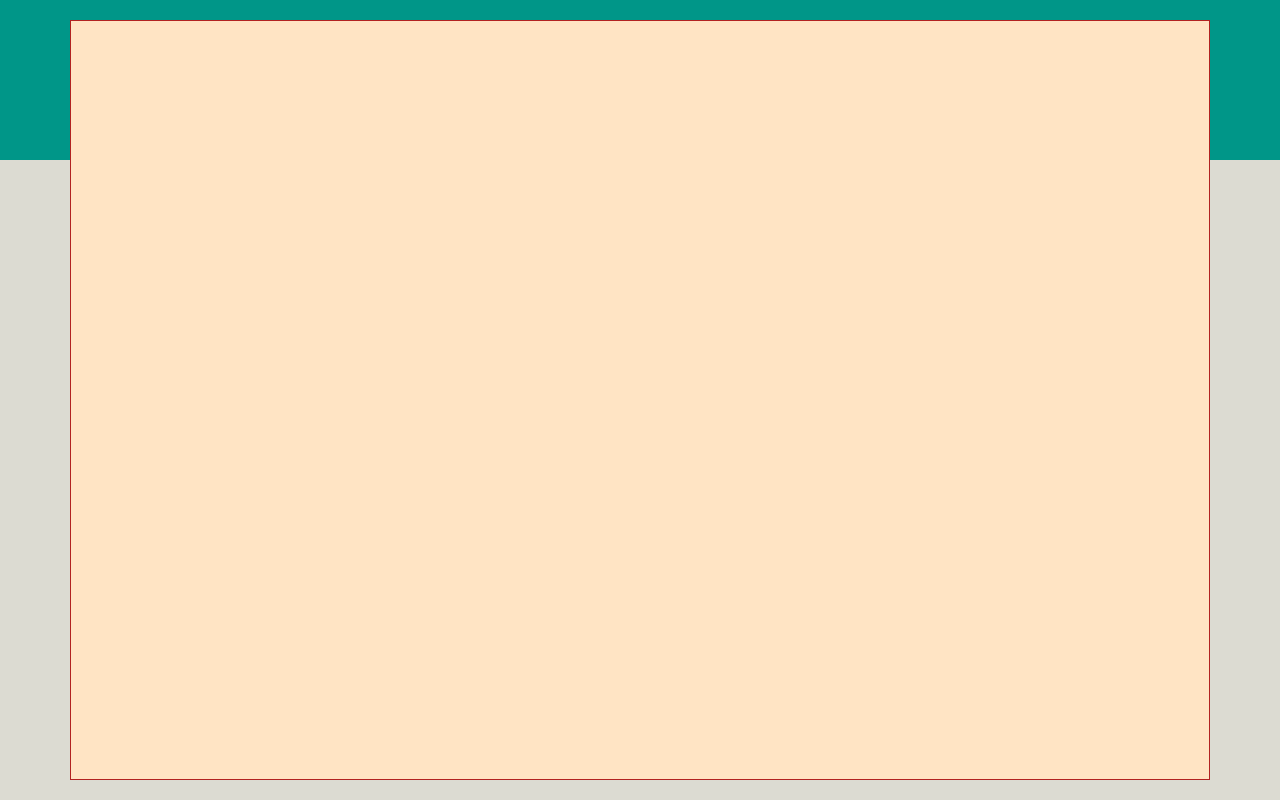
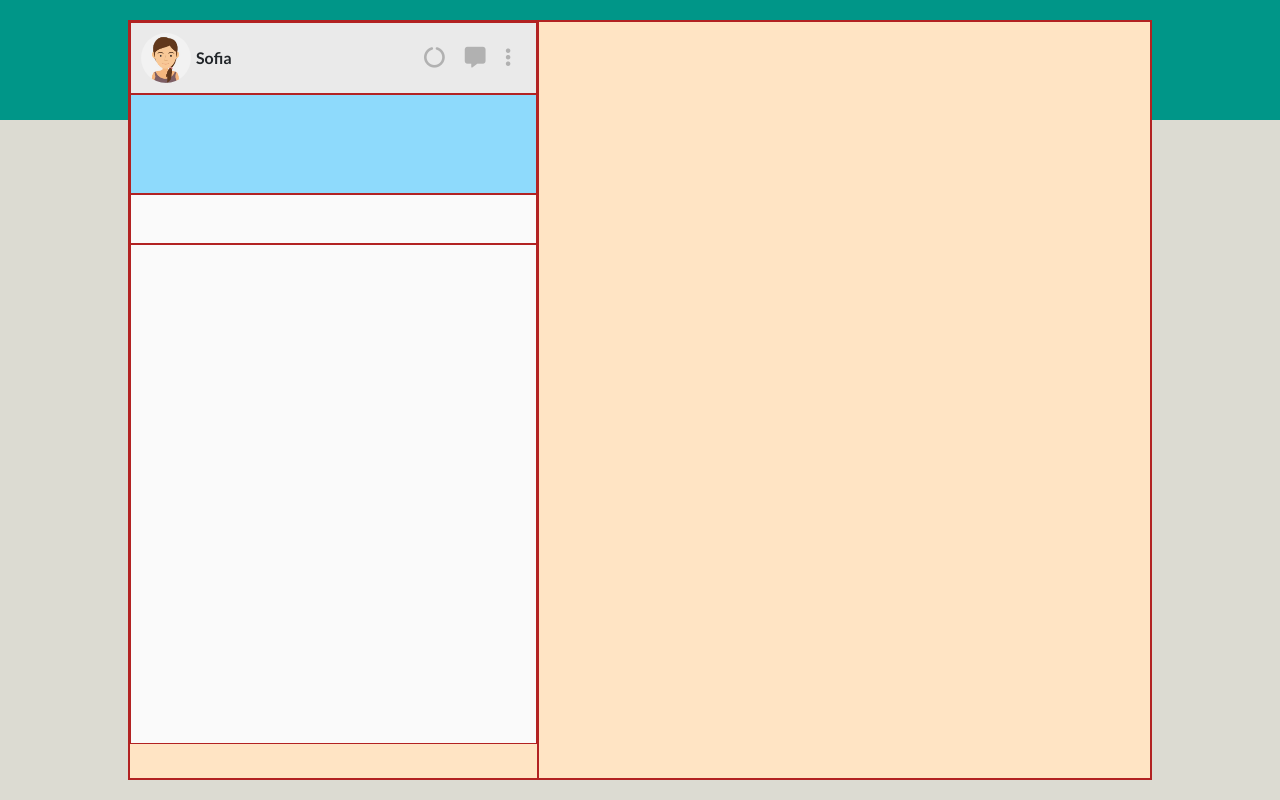
Before and after one commit to DenisConsta/vue-boolzapp, a plain HTML site: page milestone-1/index.html in a window 1280 px wide. Drawn offline with nearby package versions, Linux system fonts and the light colour scheme.

Commit message:
[add] .account (HTML content)

```diff
--- a/milestone-1/assets/css/style.css
+++ b/milestone-1/assets/css/style.css
@@ -8,6 +8,7 @@
   --color-default: #EAEAEA;
   --color-blue: #8EDAFC;
   --color-green: #D5F9BA;
+  --color-white: #FAFAFA;
 }
 
 body{
@@ -31,12 +32,12 @@ body{
 }
 
 .topBack{
-  height: 20%;
+  height: 15%;
   background-color: var(--color-primary);
 }
 
 .bottomBack{
-  height: 80%;
+  height: 85%;
   background-color: var(--color-secondary);
 }
 
@@ -47,8 +48,78 @@ body{
   min-height: 100vh;
 }
 
-/* ? content */
-#content{
+/* ? app */
+#app{
   min-height: 95vh;
+  min-width: 1000px;
+  width: 80%;
+  display: flex;
+}
 
+/* ? Contacts */
+#contacts{
+  width: 40%;
 }
+
+/* ? Account */
+#account{
+  display: flex;
+  justify-content: space-between;
+  align-items: center;
+  padding: 10px;
+  background-color: var(--color-default);
+}
+
+/* todo left */
+.left{
+  display: flex;
+  align-items: center;
+  gap: 5px;
+}
+
+.img-profile img{
+  height: 50px;
+  border-radius: 50%;
+}
+
+/* todo right */
+.right{
+  display: flex;
+  gap: 10px;
+  margin-right: 10px;
+  font-size: 1.3rem;
+  color: #B1B1B1;
+}
+
+.right i{
+  cursor: pointer;
+  padding: 5px;
+  transition: .3s;
+}
+
+.right i:hover{
+  color: #575656;
+}
+
+/* ? Notification */
+.notification{
+  background-color: var(--color-blue);
+  height: 100px;
+}
+
+/* ? ChatViewer */
+#chatViewer{
+  width: 60%;
+}
+
+/* ? SearchChat */
+.searchChat{
+  background-color: var(--color-white);
+  height: 50px;
+}
+
+/* ? recentChats */
+.recentChats{
+  height: 500px;
+  background-color: var(--color-white);
+}
--- a/milestone-1/index.html
+++ b/milestone-1/index.html
@@ -1,21 +1,27 @@
 <!DOCTYPE html>
 <html lang="en">
+
 <head>
   <meta charset="UTF-8">
   <meta http-equiv="X-UA-Compatible" content="IE=edge">
   <meta name="viewport" content="width=device-width, initial-scale=1.0">
 
   <!-- * Bootstrap -->
-    <link href="https://cdn.jsdelivr.net/npm/bootstrap@5.0.2/dist/css/bootstrap.min.css" rel="stylesheet" integrity="sha384-EVSTQN3/azprG1Anm3QDgpJLIm9Nao0Yz1ztcQTwFspd3yD65VohhpuuCOmLASjC" crossorigin="anonymous">
+  <link href="https://cdn.jsdelivr.net/npm/bootstrap@5.0.2/dist/css/bootstrap.min.css" rel="stylesheet"
+    integrity="sha384-EVSTQN3/azprG1Anm3QDgpJLIm9Nao0Yz1ztcQTwFspd3yD65VohhpuuCOmLASjC" crossorigin="anonymous">
 
   <!-- * JS Bundle Bootstrap -->
-    <script src="https://cdn.jsdelivr.net/npm/bootstrap@5.0.2/dist/js/bootstrap.bundle.min.js" integrity="sha384-MrcW6ZMFYlzcLA8Nl+NtUVF0sA7MsXsP1UyJoMp4YLEuNSfAP+JcXn/tWtIaxVXM" crossorigin="anonymous"></script>
+  <script src="https://cdn.jsdelivr.net/npm/bootstrap@5.0.2/dist/js/bootstrap.bundle.min.js"
+    integrity="sha384-MrcW6ZMFYlzcLA8Nl+NtUVF0sA7MsXsP1UyJoMp4YLEuNSfAP+JcXn/tWtIaxVXM"
+    crossorigin="anonymous"></script>
 
   <!-- * Bootstrap icons -->
   <link rel="stylesheet" href="https://cdn.jsdelivr.net/npm/bootstrap-icons@1.5.0/font/bootstrap-icons.css">
 
   <!-- * Font Awesome -->
-    <link rel='stylesheet' href='https://cdnjs.cloudflare.com/ajax/libs/font-awesome/6.2.0/css/all.css' integrity='sha512-HHsOC+h3najWR7OKiGZtfhFIEzg5VRIPde0kB0bG2QRidTQqf+sbfcxCTB16AcFB93xMjnBIKE29/MjdzXE+qw==' crossorigin='anonymous'/>
+  <link rel='stylesheet' href='https://cdnjs.cloudflare.com/ajax/libs/font-awesome/6.2.0/css/all.css'
+    integrity='sha512-HHsOC+h3najWR7OKiGZtfhFIEzg5VRIPde0kB0bG2QRidTQqf+sbfcxCTB16AcFB93xMjnBIKE29/MjdzXE+qw=='
+    crossorigin='anonymous' />
 
   <!-- * Custom CSS -->
   <link rel="stylesheet" href="assets/css/style.css">
@@ -26,15 +32,62 @@
 
   <title>Boolzapp</title>
 </head>
+
 <body>
 
-  <div id="app" class="fluid-container main-wrapper">
+  <div class="fluid-container main-wrapper">
+    <!-- ? backgroud -->
     <div id="myBackground">
       <div class="topBack"></div>
       <div class="bottomBack"></div>
     </div>
 
-      <div id="content" class="container debug">
+    <div id="app" class="debug">
+      <!-- ? Contacts -->
+      <div id="contacts" class="debug">
+
+        <!-- ? Account -->
+        <div id="account" class="debug">
+
+          <!-- * left -->
+          <div class="left">
+            <!-- * img-profile -->
+            <div class="img-profile">
+              <img src="assets/img/avatar_io.jpg" alt="my-Avatar">
+            </div>
+
+            <!-- * accountName -->
+            <span class="accountName fw-bold">Sofia</span>
+          </div>
+
+          <!-- * right -->
+          <div class="right">
+            <i class="fa-solid fa-circle-notch"></i>
+            <i class="fa-solid fa-message"></i>
+            <i class="fa-solid fa-ellipsis-vertical"></i>
+          </div>
+        </div>
+
+        <!-- ? Notification -->
+        <div class="notification debug">
+
+        </div>
+
+        <!-- ? SearchChat -->
+        <div class="searchChat debug">
+
+        </div>
+
+        <!-- ? RecentChats -->
+        <div class="recentChats debug">
+
+        </div>
+
+
+      </div>
+
+      <!-- ? ChatViewer -->
+      <div id="chatViewer" class="debug"></div>
 
     </div>
 
@@ -43,4 +96,5 @@
 
   <script src="js/script.js"></script>
 </body>
+
 </html>
```
Lines whose indentation alone changed are shown as unchanged.
